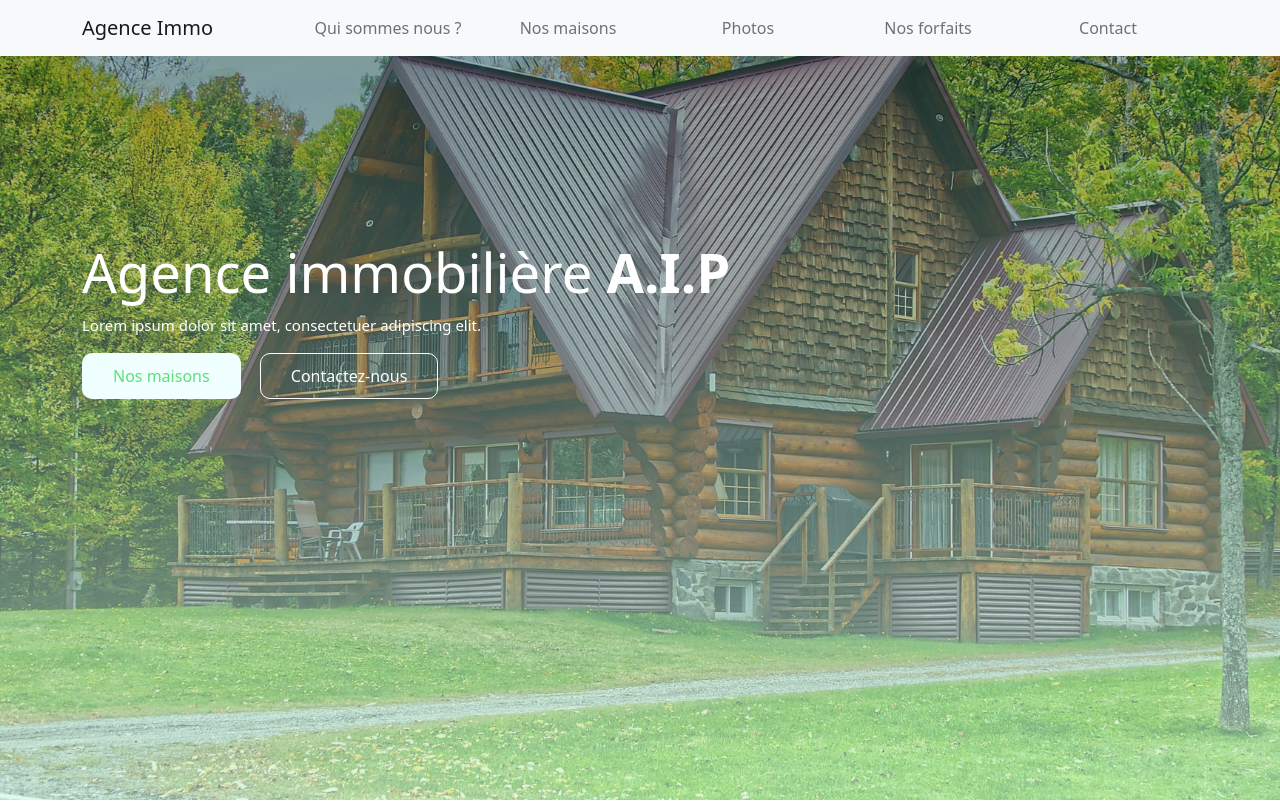
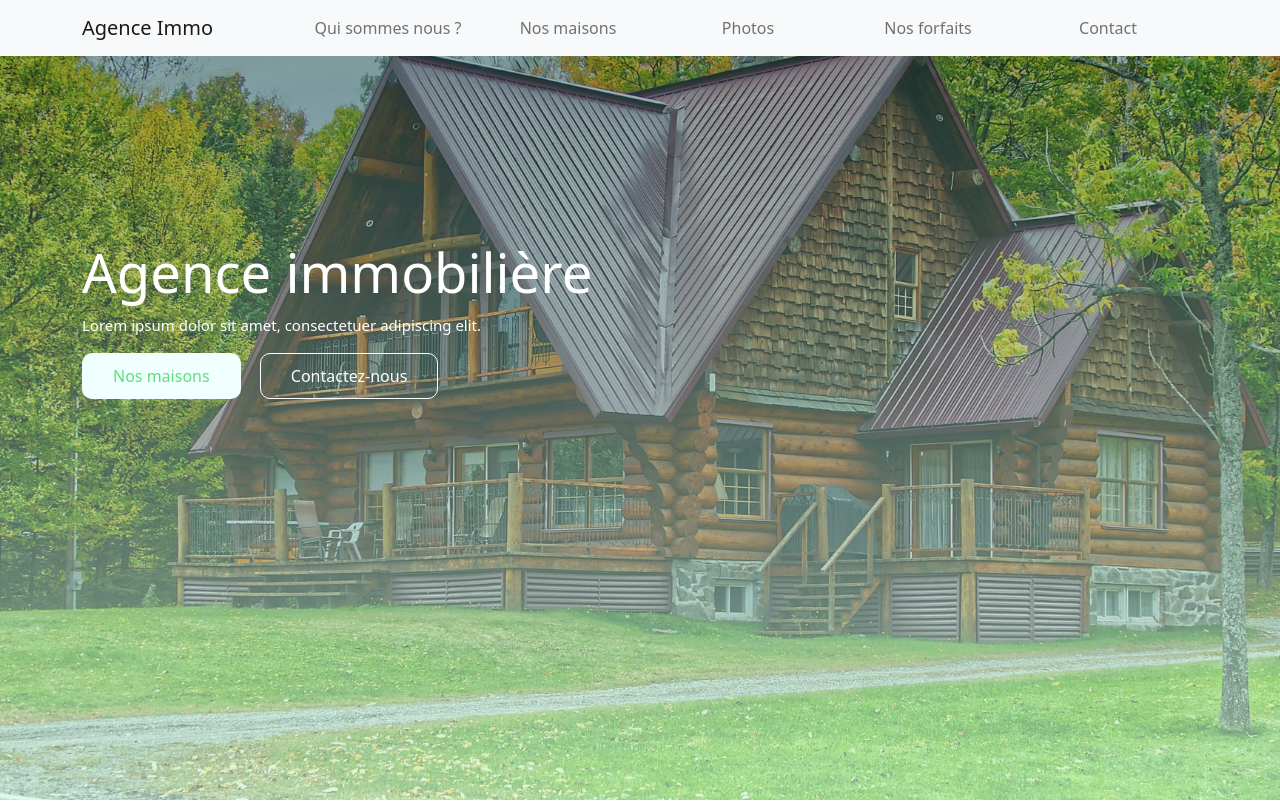
Before and after one commit to Babas85000/cours-html-css-bootstrap, a plain HTML site: page index.html in a window 1280 px wide. Shown: the top 802 px of the page. Drawn offline with nearby package versions, Linux system fonts and the light colour scheme.

Commit message:
Update index.html

```diff
--- a/index.html
+++ b/index.html
@@ -53,7 +53,7 @@
         <div class="container">
             <div class="row">
                 <div class="col-md-12 home-title">
-                    <h1>Agence immobilière <span>A.I.P</span></h1>
+                    <h1>Agence immobilière</h1>
                     <p>Lorem ipsum dolor sit amet, consectetuer adipiscing elit.</p>
                     <a href="#nosmaisons" class="btn btn-full">Nos maisons</a>
                     <a href="#contact" class="btn btn-ghost">Contactez-nous</a>
```
